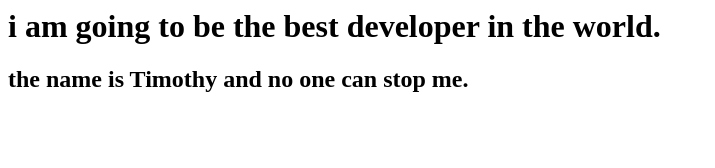
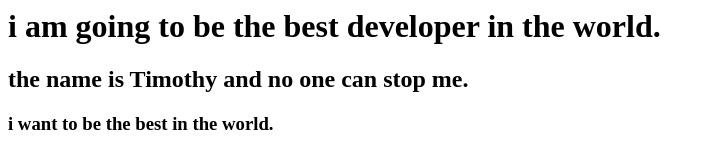
Before and after one commit to TMreddwarf/babysteps, a plain HTML site: page index.html in a window 1280 px wide. Shown: the whole page, without its empty margins (0-715 px from the left). Drawn offline with Linux system fonts and the light colour scheme.

Commit message:
second commit

```diff
--- a/index.html
+++ b/index.html
@@ -1,2 +1,3 @@
 <h1>i am going to be the best developer in the world.</h1>
 <h2>the name is Timothy and no one can stop me.</h2>
+<h3>i want to be the best in the world.</h3>
```
